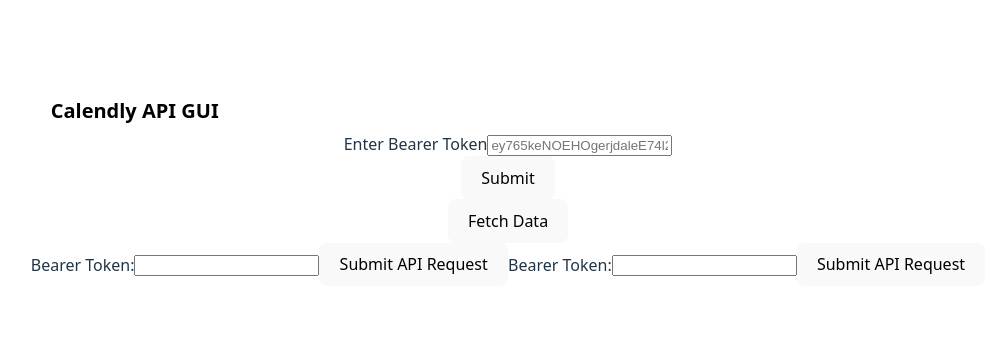
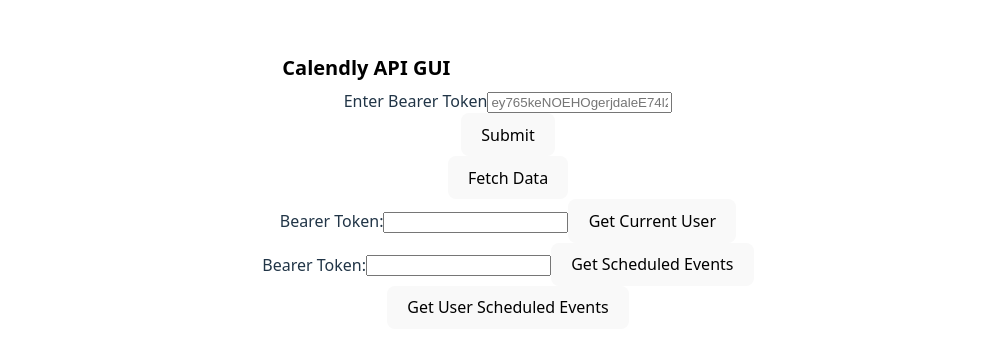
Before and after one commit to javayporter-cal/Calendly-API-GUI, a React (Vite) app: page / in a window 1280 px wide. Shown: the part 212-564 px from the top of the page, without its empty margins (132-1128 px from the left). Built offline with nearby package versions, Linux system fonts and the light colour scheme.

Commit message:
add get user events req, updated how api response is displayed to user

```diff
--- a/src/components/TestComp.tsx
+++ b/src/components/TestComp.tsx
@@ -6,6 +6,7 @@
   const [userUri, setUserUri] = useState<string>('');
   const [apiResponse, setApiResponse] = useState<string>('');
   const [apiResponse2, setApiResponse2] = useState<string>('');
+  const [apiResponse3, setApiResponse3] = useState<string>('');
   const [loading, setLoading] = useState<boolean>(false);
   const [error, setError] = useState<string | null>(null);
 
@@ -31,14 +32,11 @@
       }
 
       const data = await response.text();
-      setApiResponse(data);
-      //console.log('the data', data);
-
       const jsonObject = JSON.parse(data);
       const testObj = jsonObject['resource'];
+      setApiResponse(testObj);
       setOrgUri(testObj['current_organization']);
       setUserUri(testObj['uri']);
-
 
       console.log(data)
     } catch (err) {
@@ -68,12 +66,49 @@
 
       const data = await response.text();
       setApiResponse2(data);
-      //console.log('the data', data);
-      console.log(orgUri);
-      console.log(userUri);
+      const jsonObject = JSON.parse(data);
+      const testObj = jsonObject['collection'];
+      setApiResponse2(testObj);
+      // console.log(apiResponse);
+      // console.log(orgUri);
+      // console.log(userUri);
     } catch (err) {
       setError((err as Error).message);
       setApiResponse2('');
+    } finally {
+      setLoading(false);
+    }
+  };
+
+
+  const handleUserSchEventsApiReq = async () => {
+    setLoading(true);
+    setError(null);
+
+    try {
+      const response = await fetch(`https://api.calendly.com/scheduled_events?user=${userUri}`, {
+        method: 'GET',
+        headers: {
+          Authorization: `Bearer ${bearerToken}`,
+          'Content-Type': 'application/json',
+        },
+      });
+
+      if (!response.ok) {
+        throw new Error(`API request failed with status ${response.status}`);
+      }
+
+      const data = await response.text();
+      setApiResponse3(data);
+      const jsonObject = JSON.parse(data);
+      const testObj = jsonObject['collection'];
+      setApiResponse3(testObj);
+      // console.log(apiResponse);
+      // console.log(orgUri);
+      // console.log(userUri);
+    } catch (err) {
+      setError((err as Error).message);
+      setApiResponse3('');
     } finally {
       setLoading(false);
     }
@@ -92,11 +127,19 @@
         />
 
       <button onClick={handleApiRequest} disabled={loading}>
-        {loading ? 'Loading...' : 'Submit API Request'}
+        {loading ? 'Loading...' : 'Get Current User'}
       </button>
 
       {error && <p style={{ color: 'red' }}>Error: {error}</p>}
-      {apiResponse}
+
+      <div>
+      {Object.entries(apiResponse).map(([key, value]) => (
+        <div key={key}>
+          {key}: {JSON.stringify(value)}
+        </div>
+      ))}
+    </div>
+
 
       {/* button for get scheduled events for org */}
       <label htmlFor="bearerToken">Bearer Token:</label>
@@ -108,11 +151,30 @@
         />
 
       <button onClick={handleApiRequest2} disabled={loading}>
-        {loading ? 'Loading...' : 'Submit API Request'}
+        {loading ? 'Loading...' : 'Get Scheduled Events'}
       </button>
 
       {error && <p style={{ color: 'red' }}>Error: {error}</p>}
-      {apiResponse2}
+      <div>
+      {Object.entries(apiResponse2).map(([key, value]) => (
+        <div key={key}>
+          {key}: {JSON.stringify(value)}
+        </div>
+      ))}
+    </div>
+    <button onClick={handleUserSchEventsApiReq} disabled={loading}>
+        {loading ? 'Loading...' : 'Get User Scheduled Events'}
+      </button>
+
+      {error && <p style={{ color: 'red' }}>Error: {error}</p>}
+      <div>
+      {Object.entries(apiResponse3).map(([key, value]) => (
+        <div key={key}>
+          {key}: {JSON.stringify(value)}
+        </div>
+      ))}
+    </div>
+
     </div>
   );
 };
```
